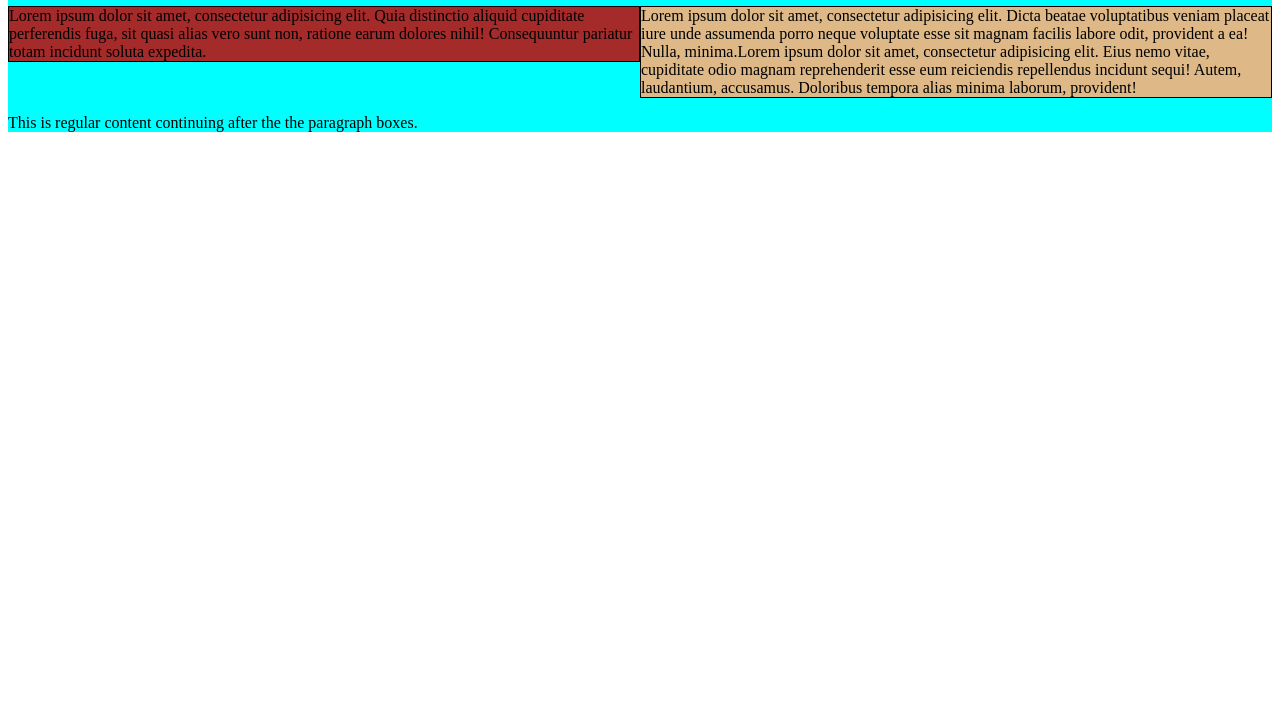
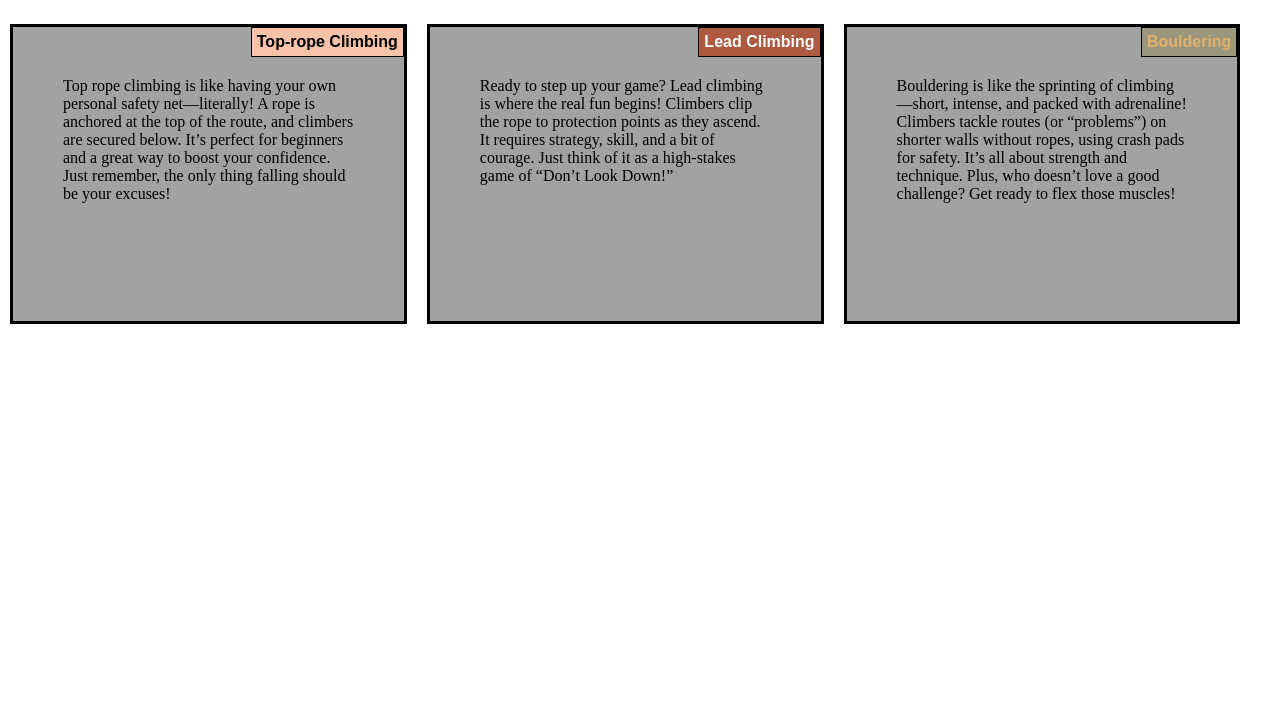
Before and after one commit to Birdie-bit/my-first-project, a plain HTML site: page site/index.html in a window 1280 px wide. Shown: the part 90-800 px from the top of the page. Drawn offline with Linux system fonts and the light colour scheme.

Commit message:
Updated CSS and HTML for climbing site

```diff
--- a/site/css/style.css
+++ b/site/css/style.css
@@ -1,23 +1,84 @@
-*{
-	box-sizing: border-box;
+* {
+    box-sizing: border-box;
+    margin: 0;
+    padding: 0;
 }
 
-div {
-  background-color: #00FFFF;
-}
-p {
-  width: 50%;
-  border: 1px solid black;
-  float: left;
+h1 {
+    text-align: center;
+    margin-bottom: 30px;
+    font-family: Sans-serif;
 }
 
-#p1 {
-  background-color: #A52A2A;
-}
-#p2 {
-  background-color: #DEB887;
+/** Base styles for boxes **/
+.box {
+    background-color: #a2a2a2;
+    padding: 50px;
+    border: 3px solid black;
+    margin: 10px;
+    position: relative;
+    float: left;
+    height: 300px;
 }
 
-section {
-  clear: left;
+/** Title styling **/
+.title {
+    position: absolute;
+    top: 0px;
+    right: 0px;
+    padding: 5px;
+    color: black;
+    border: 1px solid black;
 }
+
+/** Individual title styling **/
+#title-1 {
+    background-color: #f6c2a8;
+    font-family: Sans-serif;
+    font-weight: bold;
+}
+
+#title-2 {
+    background-color: #ae5a41;
+    color: white;
+    font-family: Sans-serif;
+    font-weight: bold;
+}
+
+#title-3 {
+    background-color: #9b977f;
+    color: #e1b16a;
+    font-family: Sans-serif;
+    font-weight: bold;
+}
+
+/** Mobile view only **/
+@media (max-width: 767px) {
+    .box {
+        width: 100%;
+        margin: 10px 0;
+        float: none;
+    }
+}
+
+/** Tablet view only **/
+@media (min-width: 768px) and (max-width: 991px) {
+    .box {
+        width: 48%;
+        margin: 1%;
+        float: left;
+    }
+    .box:nth-child(3) {
+        width: 100%;
+        margin: 10px 0;
+        float: none;
+        clear: both;
+    }
+}
+
+/** Desktop view only **/
+@media (min-width: 992px) {
+    .box {
+        width: 31%;
+    }
+}
--- a/site/index.html
+++ b/site/index.html
@@ -1,20 +1,25 @@
 <!DOCTYPE html>
-<html>
 <head>
-    <meta charset="utf-8">
+    <meta charset="UTF-8">
+    <meta name="viewport" content="width=device-width, initial-scale=1.0">
+    <title>Byrd Climbing Adventures!</title>
     <link rel="stylesheet" href="css/style.css">
-    <title>Welcome to Byrd Climbing Adventures!</title>
-</head>
 </head>
 <body>
-<h1>Two Column Design</h1>
+    <h1>Byrd's Climbing Blogs!
+      <div>Popular Types of Climbing</div></h1>
 
-<div>
-  <p id="p1">Lorem ipsum dolor sit amet, consectetur adipisicing elit. Quia distinctio aliquid cupiditate perferendis fuga, sit quasi alias vero sunt non, ratione earum dolores nihil! Consequuntur pariatur totam incidunt soluta expedita.</p>
-  <p id="p2">Lorem ipsum dolor sit amet, consectetur adipisicing elit. Dicta beatae voluptatibus veniam placeat iure unde assumenda porro neque voluptate esse sit magnam facilis labore odit, provident a ea! Nulla, minima.Lorem ipsum dolor sit amet, consectetur adipisicing elit. Eius nemo vitae, cupiditate odio magnam reprehenderit esse eum reiciendis repellendus incidunt sequi! Autem, laudantium, accusamus. Doloribus tempora alias minima laborum, provident!</p>
-  <section>This is regular content continuing after the the paragraph boxes.</section>
-</div>
-
-
+    <div class="box">
+        <div class="title" id="title-1">Top-rope Climbing</div>
+        <p>Top rope climbing is like having your own personal safety net—literally! A rope is anchored at the top of the route, and climbers are secured below. It’s perfect for beginners and a great way to boost your confidence. Just remember, the only thing falling should be your excuses!</p>
+    </div>
+    <div class="box">
+        <div class="title" id="title-2">Lead Climbing</div>
+        <p>Ready to step up your game? Lead climbing is where the real fun begins! Climbers clip the rope to protection points as they ascend. It requires strategy, skill, and a bit of courage. Just think of it as a high-stakes game of “Don’t Look Down!”</p>
+    </div>
+    <div class="box">
+        <div class="title" id="title-3">Bouldering</div>
+        <p>Bouldering is like the sprinting of climbing—short, intense, and packed with adrenaline! Climbers tackle routes (or “problems”) on shorter walls without ropes, using crash pads for safety. It’s all about strength and technique. Plus, who doesn’t love a good challenge? Get ready to flex those muscles!</p>
+    </div>
 </body>
 </html>
```
